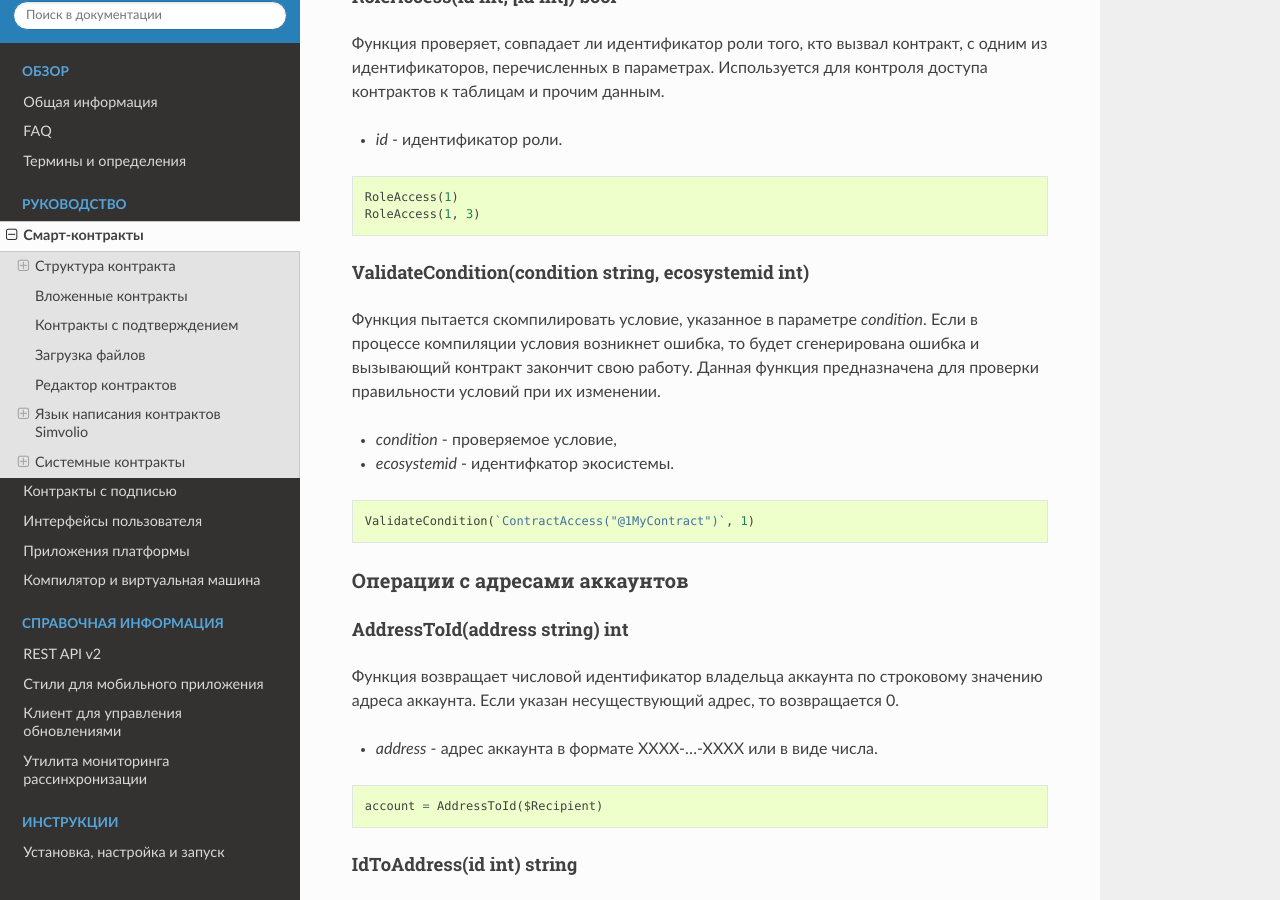
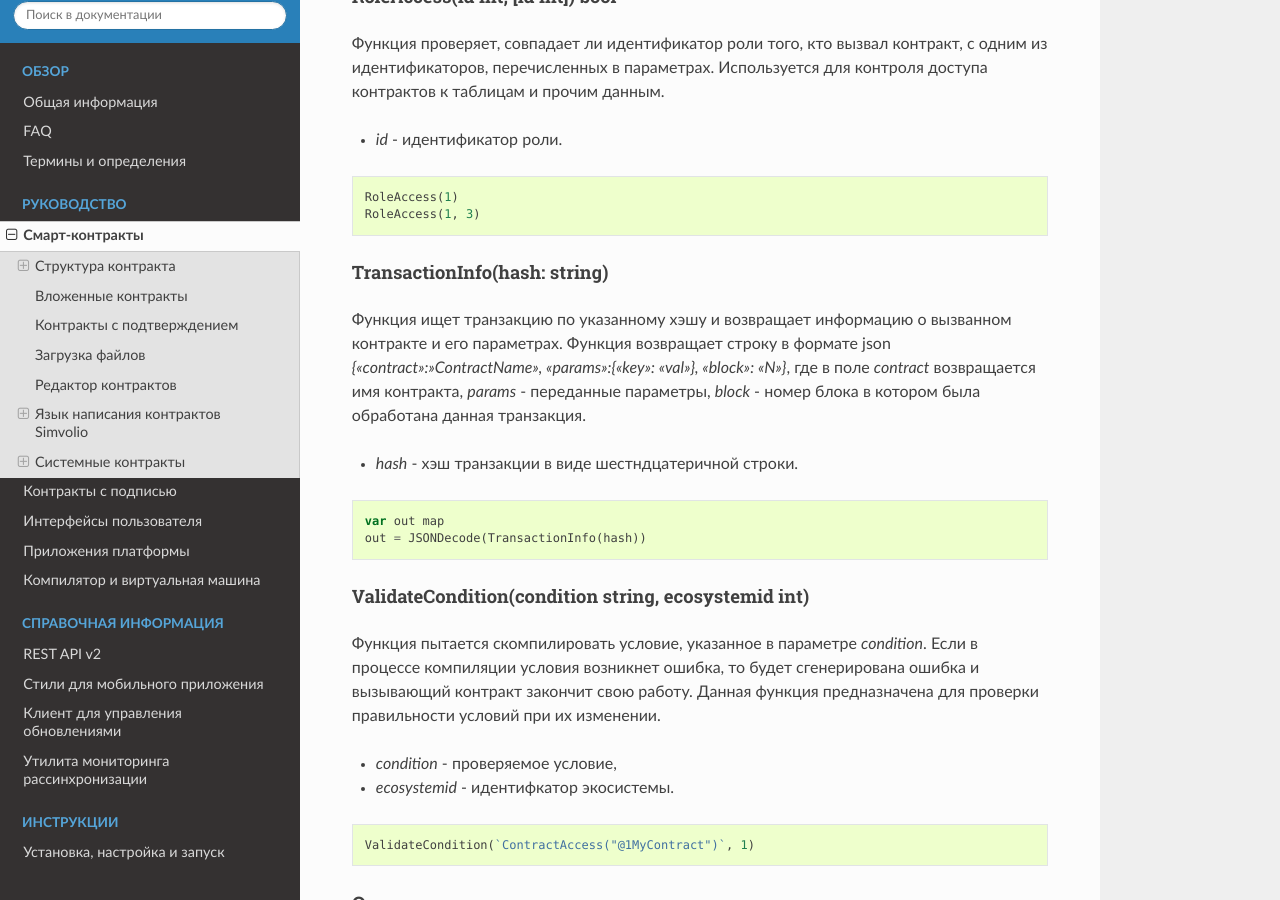
Before and after one commit to AplaProject/apla-docs-ru, a Sphinx documentation site: the page built from source/topics/script.rst, in a window 1280 px wide and 900 px high, scrolled down 24331 px. Built offline with Sphinx 7.4.7 and the Read the Docs theme 2.0.0, drawn with Linux system fonts in a browser that asks for light colours.

Commit message:
Update script.rst

```diff
--- a/source/topics/script.rst
+++ b/source/topics/script.rst
@@ -924,6 +924,18 @@ RoleAccess(id int, [id int]) bool
     RoleAccess(1)
     RoleAccess(1, 3)
 
+TransactionInfo(hash: string)
+------------------------------
+Функция ищет транзакцию по указанному хэшу и возвращает информацию о вызванном контракте и его параметрах. Функция возвращает строку в формате json *{"contract":"ContractName", "params":{"key": "val"}, "block": "N"}*, где в поле *contract* возвращается имя контракта, *params* - переданные параметры, *block* - номер блока в котором была обработана данная транзакция.
+
+* *hash* - хэш транзакции в виде шестндцатеричной строки.
+
+.. code:: js
+
+    var out map
+    out = JSONDecode(TransactionInfo(hash))
+
+
 ValidateCondition(condition string, ecosystemid int)
 ------------------------------
 Функция пытается скомпилировать условие, указанное в параметре *condition*. Если в процессе компиляции условия возникнет ошибка, то будет сгенерирована ошибка и вызывающий контракт закончит свою работу. Данная функция предназначена для проверки правильности условий при их изменении.
```
